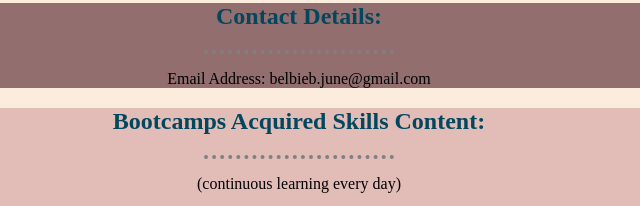
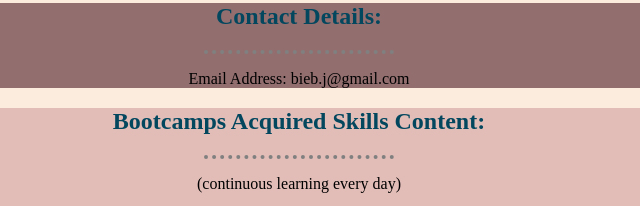
Before and after one commit to belbieb/lucky_Mate_CV, a plain HTML site: page index.html in a window 1280 px wide. Shown: the part 473-679 px from the top of the page, 341-981 px from the left. Drawn offline with Linux system fonts and the light colour scheme; a script that the page names is missing.

Commit message:
Update index.html

```diff
--- a/index.html
+++ b/index.html
@@ -38,7 +38,7 @@
 <div class="header3-container">
     <h2>Contact Details:</h2>
     <hr>
-        <p> Email Address: belbieb.june@gmail.com </p>
+        <p> Email Address: bieb.j@gmail.com </p>
 </div>
 <div class="header4-container">
     <h2>Bootcamps Acquired Skills Content:</h2>
```
